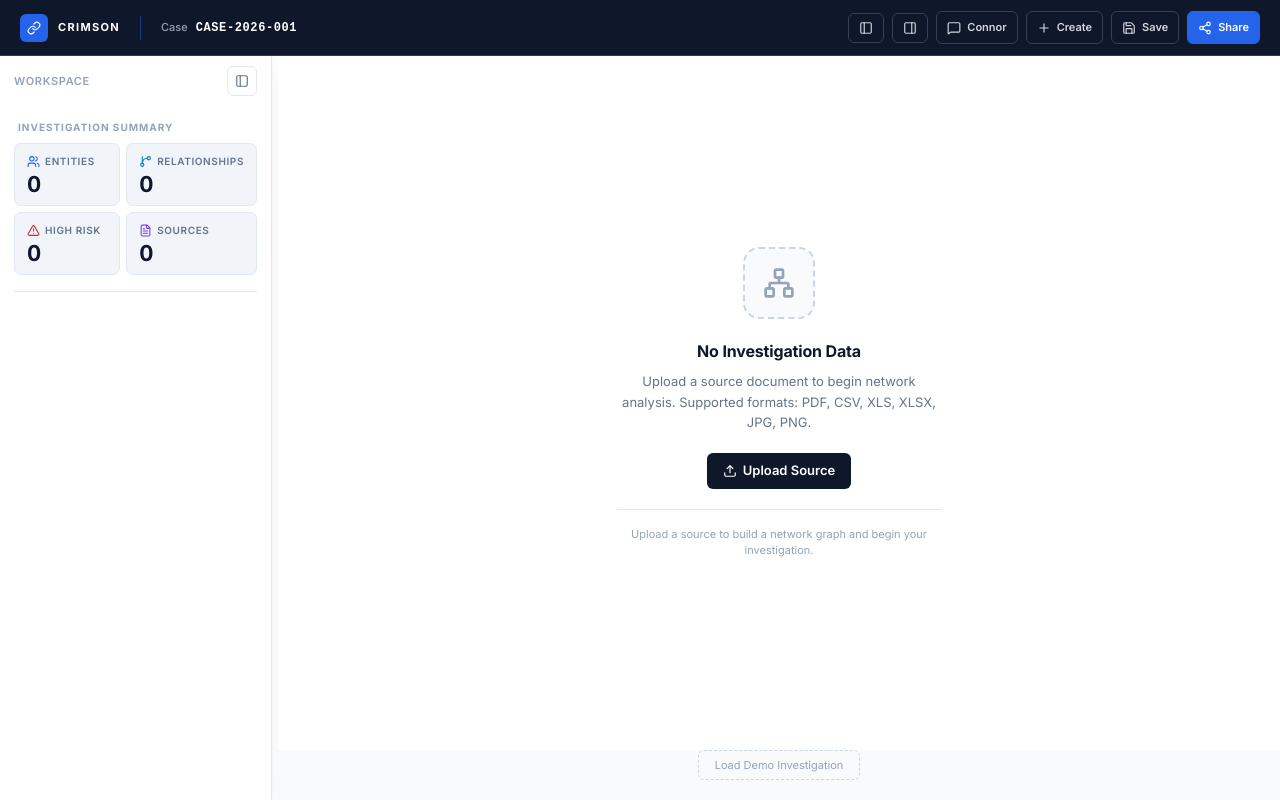
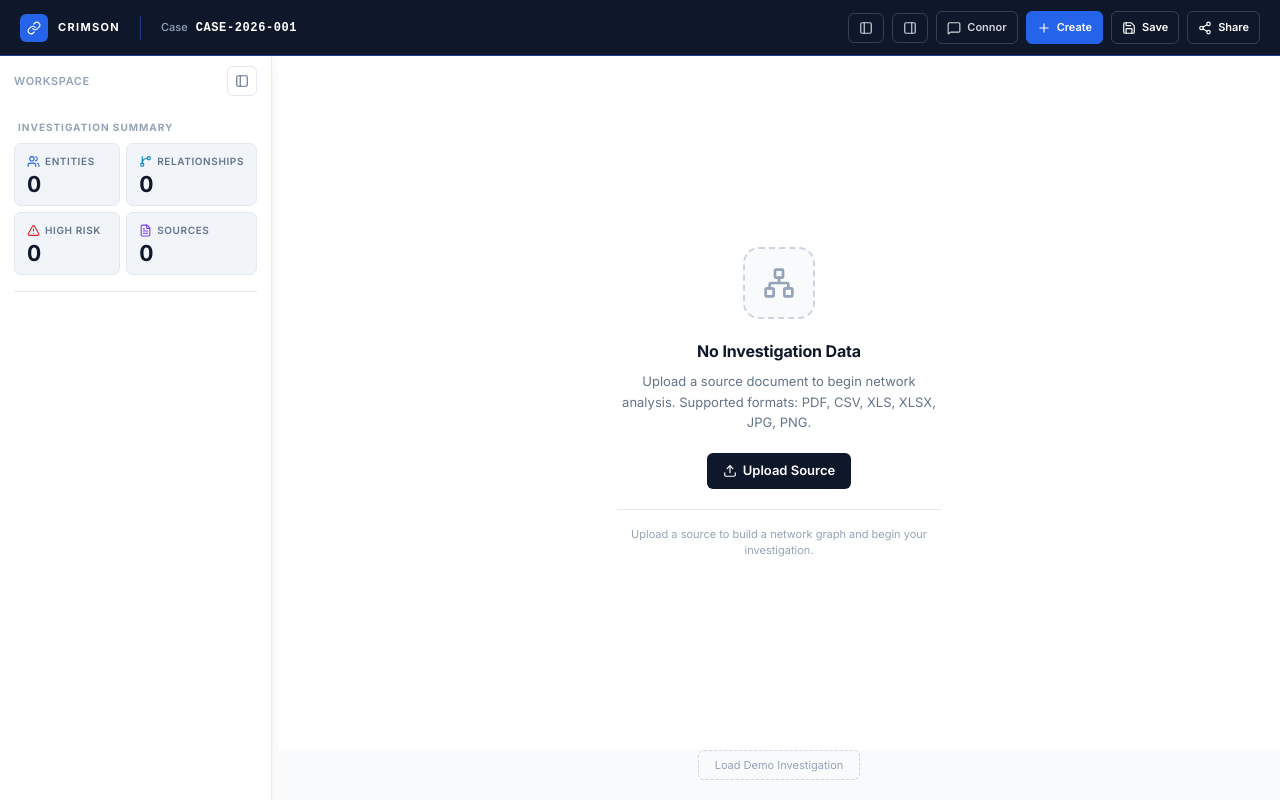
Before and after one commit to ritikaa1802/criminal-network-analysis, a Next.js app: page / in a window 1280 px wide. Built offline with nearby package versions, Linux system fonts and the light colour scheme.

Commit message:
resolved the issues

```diff
--- a/app/globals.css
+++ b/app/globals.css
@@ -287,8 +287,10 @@ main {
   cursor: pointer;
 }
 .header-action:hover { background: #1f2937; color: white; }
-.header-action-primary { background: #2563eb; border-color: #2563eb; color: white; }
-.header-action-primary:hover { background: #1e3a8a; }
+.header-action-blue { background: #2563eb; border-color: #2563eb; color: white; }
+.header-action-blue:hover { background: #1e3a8a; border-color: #1e3a8a; }
+.header-action-dark { background: #0f172a; border-color: #334155; color: white; }
+.header-action-dark:hover { background: #1e3a8a; border-color: #1e3a8a; }
 
 .resize-handle {
   width: 6px;
--- a/app/page.tsx
+++ b/app/page.tsx
@@ -11,7 +11,7 @@ import EmptyState from '@/components/EmptyState';
 import SourcePanel from '@/components/SourcePanel';
 import ProcessingModal from '@/components/ProcessingModal';
 import GraphControls from '@/components/GraphControls';
-import EntityPanel, { EntityPeek } from '@/components/EntityPanel';
+import EntityPanel from '@/components/EntityPanel';
 import EvidencePanel from '@/components/EvidencePanel';
 import NewConnectionsNotification from '@/components/NewConnectionsNotification';
 import AuditDrawer from '@/components/AuditDrawer';
@@ -474,7 +474,7 @@ export default function InvestigationDashboard() {
                 onNodeSelect={(node, position) => {
                   setSelectedNode(node);
                   setSelectedNodePosition(position ?? null);
-                  setEntityDetailOpen(false);
+                  setEntityDetailOpen(Boolean(node));
                   if (node) setSelectedEdge(null);
                 }}
                 onEdgeSelect={(edge) => {
@@ -485,19 +485,6 @@ export default function InvestigationDashboard() {
                 }}
                 onNodeExpand={handleNodeExpand}
               />
-
-              {selectedNode && selectedNodePosition && !entityDetailOpen && (
-                <div style={{ position: 'absolute', left: selectedNodePosition.x, top: selectedNodePosition.y, zIndex: 24 }}>
-                  <EntityPeek
-                    node={selectedNode}
-                    onBrief={() => setEntityDetailOpen(true)}
-                    onClose={() => {
-                      setSelectedNode(null);
-                      setSelectedNodePosition(null);
-                    }}
-                  />
-                </div>
-              )}
 
               {/* Graph Legend */}
               {legendOpen && <GraphLegend onClose={() => setLegendOpen(false)} />}
@@ -554,7 +541,7 @@ export default function InvestigationDashboard() {
         <AuditDrawer source={auditSource} onClose={() => setAuditSource(null)} />
       )}
       {selectedNode && (
-        entityDetailOpen && rightRailOpen && <div style={{ position: 'fixed', top: 'var(--header-height)', right: 6, bottom: 0, zIndex: 30, width: 'var(--panel-width)', boxShadow: '-8px 0 24px rgba(0,0,0,0.12)' }}>
+        entityDetailOpen && <div style={{ position: 'fixed', top: 'var(--header-height)', right: 6, bottom: 0, zIndex: 30, width: 'var(--panel-width)', boxShadow: '-8px 0 24px rgba(0,0,0,0.12)' }}>
           <EntityPanel node={selectedNode} onClose={() => setEntityDetailOpen(false)} onExpandNetwork={handleNodeExpand} />
         </div>
       )}
--- a/components/ChatbotWidget.tsx
+++ b/components/ChatbotWidget.tsx
@@ -73,7 +73,7 @@ export default function ChatbotWidget({ docked = false, onClose, headerMode = fa
           <span>Connor</span>
         </button>
         {open && (
-          <div style={{ position: 'fixed', top: 'calc(var(--header-height) - 1px)', right: 16, width: 340, height: 520, zIndex: 120, background: '#ffffff', border: '1px solid var(--panel-border)', boxShadow: 'var(--panel-shadow)' }}>
+          <div style={{ position: 'fixed', top: 'var(--header-height)', right: 0, bottom: 0, width: 360, zIndex: 120, background: '#ffffff', border: '1px solid var(--panel-border)', boxShadow: 'var(--panel-shadow)' }}>
             <ChatbotWidget docked onClose={() => setOpen(false)} />
           </div>
         )}
--- a/components/Header.tsx
+++ b/components/Header.tsx
@@ -90,15 +90,15 @@ export default function Header({ onCreate, onSave, onShare, onToggleLeft, onTogg
           <PanelRight size={14} />
         </button>
         <ChatbotWidget headerMode />
-        <button className="header-action" onClick={onCreate} title="Create a new investigation">
+        <button className="header-action header-action-blue" onClick={onCreate} title="Create a new investigation">
           <Plus size={14} />
           <span>Create</span>
         </button>
-        <button className="header-action" onClick={onSave} title="Save investigation locally">
+        <button className="header-action header-action-dark" onClick={onSave} title="Save investigation locally">
           <Save size={14} />
           <span>Save</span>
         </button>
-        <button className="header-action header-action-primary" onClick={onShare} title="Share investigation">
+        <button className="header-action header-action-dark" onClick={onShare} title="Share investigation">
           <Share2 size={14} />
           <span>Share</span>
         </button>
```
